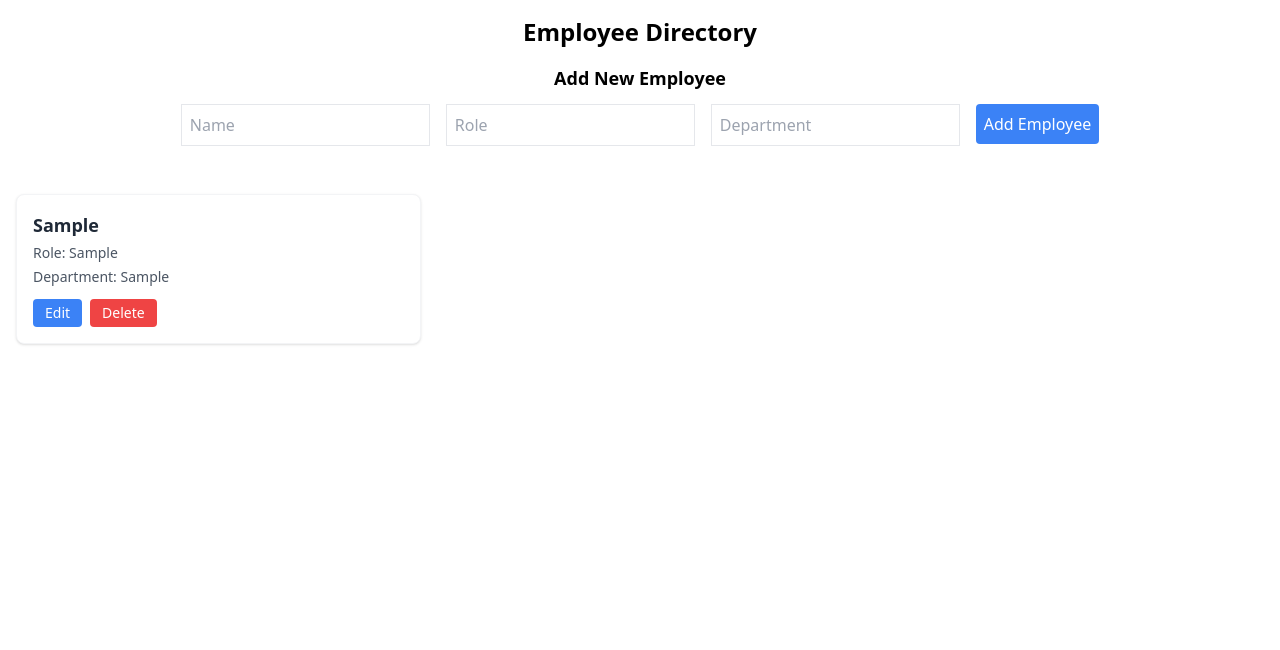
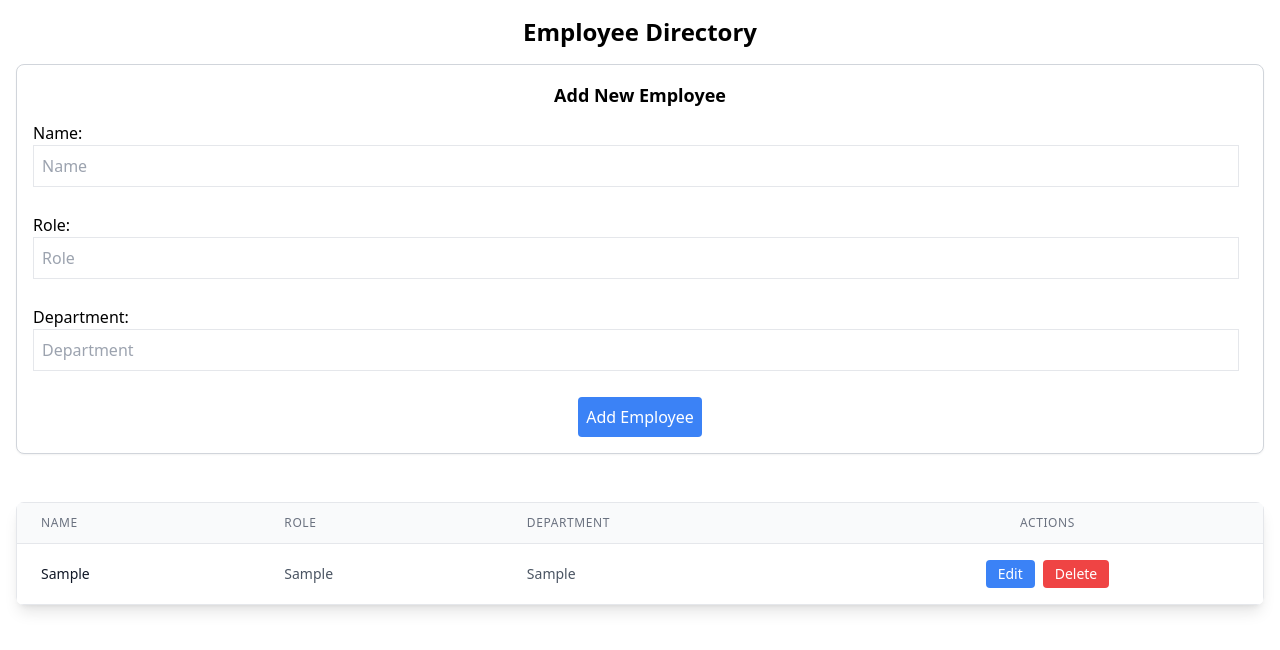
Before and after one commit to AaYuShRana14/employee-directory, a React (Create React App) app: page / in a window 1280 px wide. Both pictures are taken after typing "Sample", "Sample", "Sample" into the empty fields and a click on the button "Add Employee". Shown: the top 650 px of the page. Built offline with nearby package versions, Linux system fonts and the light colour scheme.

Commit message:
added editing functionality and modal for editing

```diff
--- a/src/components/EmployeeCard.js
+++ b/src/components/EmployeeCard.js
@@ -1,10 +1,21 @@
+import { useState } from "react";
 import { deleteEmployee } from "../services/EmployeeService";
+import EmployeeFormModal from "./EmployeeFormModal";
+
 /**
- * Displays a single employee in a card layout
+ * Displays a single employee as a table row
  * @param {Object} employee - The employee object containing name, role, and department
  * @param {Function} onEmployeeDeleted - Callback function called after employee is deleted
+ * @param {Function} onEmployeeUpdated - Callback function called after employee is updated
+ * @param {boolean} isEven - Whether this is an even-numbered row for alternating colors
  */
-const EmployeeCard = ({ employee, onEmployeeDeleted }) => {
+const EmployeeCard = ({ employee, onEmployeeDeleted,onEmployeeUpdated }) => {
+    const [isEditModalOpen, setIsEditModalOpen] = useState(false);
+
+    /**
+     * function to handle deleting an employee
+     * @returns {void}
+     */
     const deleteHandler = () => {
         deleteEmployee(employee.id);
         // Notify parent component that employee was deleted
@@ -12,22 +23,59 @@ const EmployeeCard = ({ employee, onEmployeeDeleted }) => {
             onEmployeeDeleted();
         }
     };
+
+    /**
+     * function to handle opening the edit modal
+     * @returns {void}
+     */
+    const handleEdit = () => {
+        setIsEditModalOpen(true);
+    };
+
+    /**
+     * function to handle closing the edit modal
+     * @returns {void}
+     */
+    const handleCloseModal = () => {
+        setIsEditModalOpen(false);
+    };
+
   return (
-    <div className="bg-white p-4 rounded-lg shadow hover:shadow-md transition-shadow border border-gray-100">
-      <h3 className="text-lg font-semibold text-gray-800 mb-1">
-        {employee.name}
-      </h3>
-      <p className="text-gray-600 text-sm mb-1">
-        <span className="font-medium">Role:</span> {employee.role}
-      </p>
-      <p className="text-gray-600 text-sm">
-        <span className="font-medium">Department:</span> {employee.department}
-      </p>
-      <div className="mt-3 flex gap-2">
-        <button className="bg-blue-500 text-white px-3 py-1 rounded text-sm">Edit</button>
-        <button className="bg-red-500 text-white px-3 py-1 rounded text-sm" onClick={deleteHandler}>Delete</button>
-      </div>
-    </div>
+    <tr className={`hover:bg-blue-50 transition-colors border-b`}>
+      <td className="px-6 py-4 whitespace-nowrap">
+        <div className="text-sm font-medium text-gray-900">
+          {employee.name}
+        </div>
+      </td>
+      <td className="px-6 py-4 whitespace-nowrap">
+        <div className="text-sm text-gray-600">
+          {employee.role}
+        </div>
+      </td>
+      <td className="px-6 py-4 whitespace-nowrap">
+        <div className="text-sm text-gray-600">
+          {employee.department}
+        </div>
+      </td>
+      <td className="px-6 py-4 whitespace-nowrap text-center">
+        <div className="flex justify-center gap-2">
+          <button className="bg-blue-500 hover:bg-blue-600 text-white px-3 py-1 rounded text-sm transition-colors" onClick={handleEdit}>
+            Edit
+          </button>
+          <button className="bg-red-500 hover:bg-red-600 text-white px-3 py-1 rounded text-sm transition-colors" onClick={deleteHandler}>
+            Delete
+          </button>
+        </div>
+      </td>
+
+      {/* Modal to edit employee details */}
+      <EmployeeFormModal
+        employee={employee}
+        isOpen={isEditModalOpen}
+        onClose={handleCloseModal}
+        onSave={onEmployeeUpdated}
+      />
+    </tr>
   );
 };
 
--- a/src/components/EmployeeForm.js
+++ b/src/components/EmployeeForm.js
@@ -1,17 +1,17 @@
 import { useState } from "react";
-import { saveEmployee } from "../services/EmployeeService";
+import { saveEmployee,updateEmployee } from "../services/EmployeeService";
 
 /**
  * Employee Form Component
  * Allows adding a new employee to the directory
  * @param {Function} onEmployeeAdded - Callback function to notify parent component after adding an employee
  */
-const EmployeeForm = ({ onEmployeeAdded }) => {
+const EmployeeForm = ({ onEmployeeAdded, employee = {}, onClose }) => {
     // State to manage form inputs for new employee - name, role, department
     const [formData, setFormData] = useState({
-        name: "",
-        role: "",
-        department: "",
+        name: employee.name || "",
+        role: employee.role || "",
+        department: employee.department || "",
     });
 
     // State to manage form validation errors
@@ -47,6 +47,7 @@ const EmployeeForm = ({ onEmployeeAdded }) => {
      */
     const submitHandler = (e) => {
         e.preventDefault();
+        if (!employee.id) {
             if (!validateForm()) return; // Stop submission if form is invalid
 
             const newEmployee = {
@@ -63,37 +64,58 @@ const EmployeeForm = ({ onEmployeeAdded }) => {
             if (onEmployeeAdded) {
                 onEmployeeAdded();
             }
+        }
+        else{
+            if (!validateForm()) return;
+            // Editing existing employee
+            const updatedEmployee = {
+                id: employee.id,
+                name: formData.name,
+                role: formData.role,
+                department: formData.department,
+            };
+            // Save updated employee to localStorage
+            updateEmployee(updatedEmployee);
+            if (onEmployeeAdded) {
+                onEmployeeAdded();
+            }
+            // Close the modal after updating
+            onClose();
+        }
     };
 
     return (
-        <div className="mb-6 mx-auto">
-            <h2 className="text-lg font-semibold mb-3 text-center">Add New Employee</h2>
-            {/* Form to add new employee */}
+        <div className="mb-6 p-4 border border-gray-300 rounded-lg shadow-sm bg-white">
+            <h2 className="text-lg font-semibold mb-3 text-center">{employee.id ? "Edit Employee" : "Add New Employee"}</h2>
+            {/* Form to add new employee or edit existing employee */}
             <form onSubmit={submitHandler}>
-                <div className="flex flex-wrap gap-2">
+                <div className="flex flex-col flex-wrap gap-1.5">
                     <div className="flex flex-col">
+                        <label htmlFor="name" className="min-w-[80px]">Name:</label>
                         <input type="text" placeholder="Name" value={formData.name} onChange={handleChange} name="name" className={"border p-2 mr-2 " + (errors.name && 'border-red-500')}/>
-                        <div className="h-5 mt-1">
+                        <div className="h-5">
                             {errors.name && (<span className="text-red-500 text-sm">{errors.name}</span>)}
                         </div>
                     </div>
                     <div className="flex flex-col">
+                        <label htmlFor="role" className="min-w-[80px]">Role:</label>
                         <input type="text" placeholder="Role" value={formData.role} onChange={handleChange} name="role" className={"border p-2 mr-2 " + (errors.role && 'border-red-500')}/>
-                        <div className="h-5 mt-1">
+                        <div className="h-5">
                             {errors.role && (<span className="text-red-500 text-sm">{errors.role}</span>)}
                         </div>
                     </div>
                     <div className="flex flex-col">
+                        <label htmlFor="department" className="min-w-[80px]">Department:</label>
                         <input type="text" placeholder="Department" value={formData.department} onChange={handleChange} name="department" className={"border p-2 mr-2 " + (errors.department && 'border-red-500')}/>
-                        <div className="h-5 mt-1">
+                        <div className="h-5">
                             {errors.department && (<span className="text-red-500 text-sm">{errors.department}</span>)}
                         </div>
                     </div>
                     <button
                         type="submit"
-                        className="bg-blue-500 hover:bg-blue-600 text-white p-2 max-h-10 rounded transition-colors"
+                        className="bg-blue-500 hover:bg-blue-600 text-white p-2 max-h-10 rounded transition-colors max-w-xs self-center"
                     >
-                        Add Employee
+                        {employee.id ? "Update Employee" : "Add Employee"}
                     </button>
                 </div>
             </form>
--- /dev/null
+++ b/src/components/EmployeeFormModal.js
@@ -0,0 +1,45 @@
+import EmployeeForm from "./EmployeeForm";
+
+/**
+ * Modal wrapper component that uses the existing EmployeeForm for editing employees
+ * @param {Object} employee - The employee object to edit
+ * @param {boolean} isOpen - Whether the modal is open
+ * @param {Function} onClose - Function to close the modal
+ * @param {Function} onSave - Function to save the edited employee
+ */
+const EmployeeFormModal = ({ employee, isOpen, onClose, onSave }) => {
+
+    /**
+     * Handles the employee added event from EmployeeForm
+     */
+    const handleEmployeeAdded = () => {
+        // call onSave to notify the parent when employee is edited
+        onSave();
+    };
+
+    if (!isOpen) return null; // render nothing if modal is not open
+
+    return (
+        <div className="fixed inset-0 bg-black bg-opacity-50 backdrop-blur-sm flex items-center justify-center z-50">
+            <div className="bg-white rounded-lg shadow-xl max-w-2xl w-full mx-4 max-h-[90vh] overflow-y-auto">
+                {/* Modal Header */}
+                <div className="px-6 py-4 border-b border-gray-200 flex items-center justify-between">
+                    <h3 className="text-lg font-medium text-gray-900">Edit Employee</h3>
+                    <button onClick={onClose} className="text-gray-400 hover:text-gray-600 text-xl font-bold">
+                        X
+                    </button>
+                </div>
+
+                <div className="p-2">
+                    <EmployeeForm
+                        employee={employee}
+                        onEmployeeAdded={handleEmployeeAdded}
+                        onClose={onClose}
+                    />
+                </div>
+            </div>
+        </div>
+    );
+};
+
+export default EmployeeFormModal;
--- a/src/components/EmployeeList.js
+++ b/src/components/EmployeeList.js
@@ -1,23 +1,47 @@
 import EmployeeCard from "./EmployeeCard";
 /**
- * Displays the list of employees in a responsive table format
+ * Displays the list of employees in a table using EmployeeCard components
  * @param {Array} employees - Array of employee objects to display
  * @param {Function} onEmployeeDeleted - Callback function called after employee is deleted
+ * @param {Function} onEmployeeUpdated - Callback function called after employee is updated
  */
-const EmployeeList = ({ employees, onEmployeeDeleted }) => {
+const EmployeeList = ({ employees, onEmployeeDeleted, onEmployeeUpdated }) => {
   if (!employees || employees.length === 0) {
     return <p className="text-gray-500 mt-4 text-center">No employees found.</p>;
   }
 
   return (
-    <div className="grid grid-cols-1 sm:grid-cols-2 lg:grid-cols-3 gap-4">
-      {employees.map((employee) => (
+    <div className="mt-6">
+      <div className="overflow-x-auto shadow-lg rounded-lg">
+        <table className="min-w-full bg-white border border-gray-200">
+          <thead className="bg-gray-50">
+            <tr>
+              <th className="px-6 py-3 text-left text-xs font-medium text-gray-500 uppercase tracking-wider border-b">
+                Name
+              </th>
+              <th className="px-6 py-3 text-left text-xs font-medium text-gray-500 uppercase tracking-wider border-b">
+                Role
+              </th>
+              <th className="px-6 py-3 text-left text-xs font-medium text-gray-500 uppercase tracking-wider border-b">
+                Department
+              </th>
+              <th className="px-6 py-3 text-center text-xs font-medium text-gray-500 uppercase tracking-wider border-b">
+                Actions
+              </th>
+            </tr>
+          </thead>
+          <tbody>
+            {employees.map((employee, index) => (
               <EmployeeCard
                 key={employee.id}
                 employee={employee}
                 onEmployeeDeleted={onEmployeeDeleted}
+                onEmployeeUpdated={onEmployeeUpdated}
               />
             ))}
+          </tbody>
+        </table>
+      </div>
     </div>
   );
 };
--- a/src/pages/EmployeeDirectory.js
+++ b/src/pages/EmployeeDirectory.js
@@ -33,7 +33,7 @@ const EmployeeDirectory = () => {
             {/* Employee Form Component */}
             <EmployeeForm onEmployeeAdded={handleRefresh} />
             {/* Employee List Component */}
-            <EmployeeList employees={employees} onEmployeeDeleted={handleRefresh} />
+            <EmployeeList employees={employees} onEmployeeDeleted={handleRefresh} onEmployeeUpdated={handleRefresh} />
         </div>
     );
 };
```
Also changed, not shown: src/services/employeeService.js (+12 -0 lines). Lines whose indentation alone changed are shown as unchanged.
